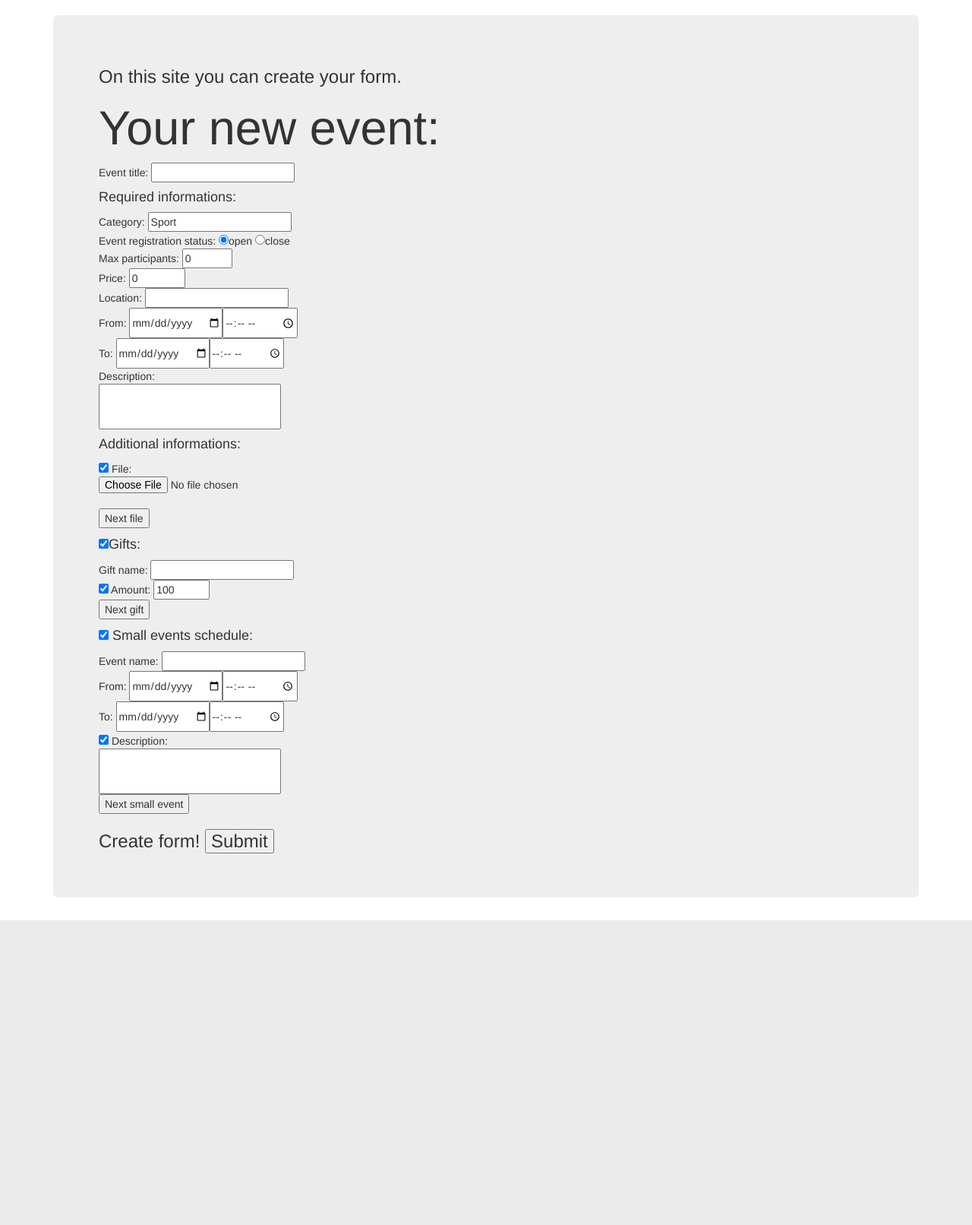
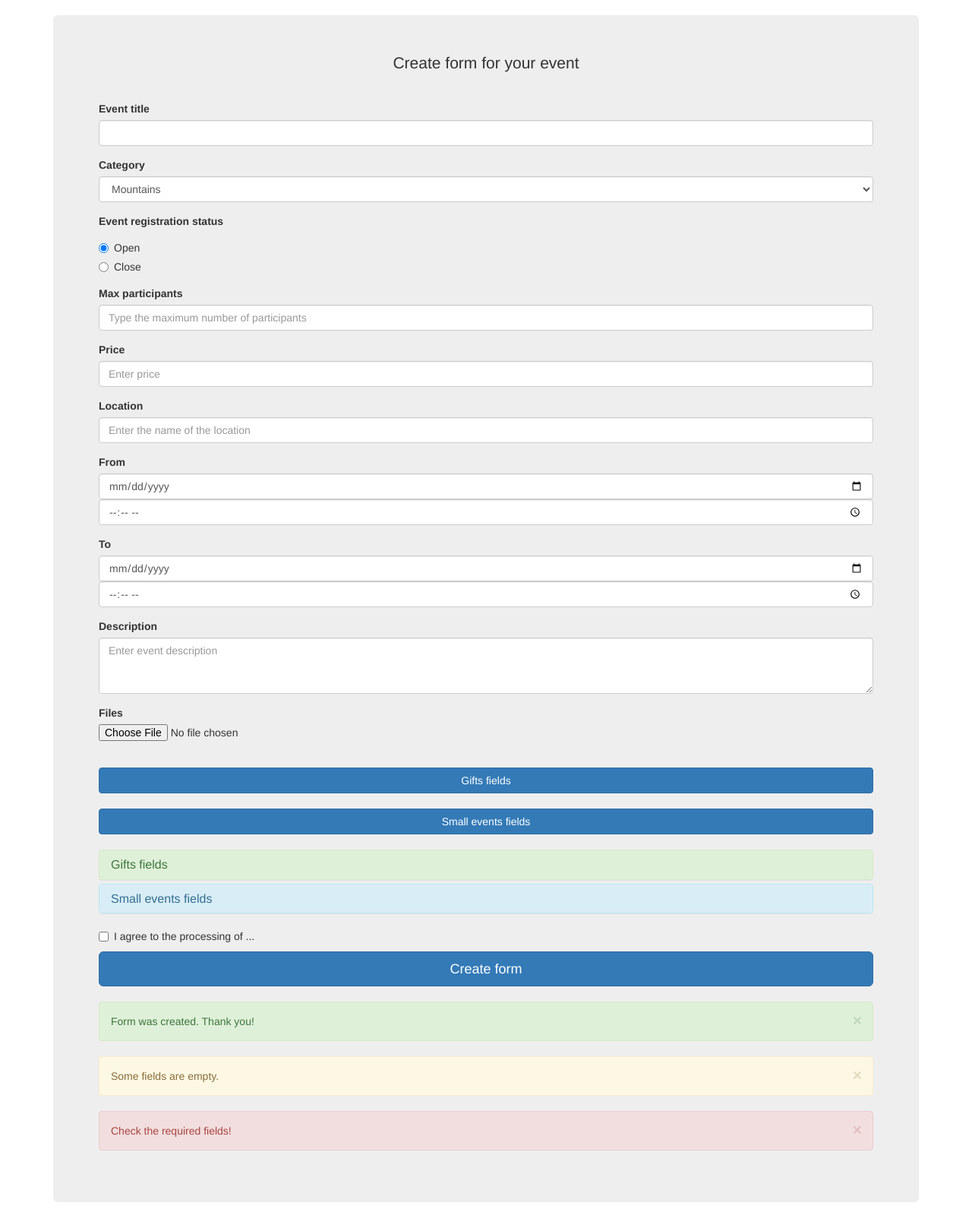
Before and after one commit to gitter-badger/first_project, a Django app: page /create_form/ in a window 1280 px wide. Shown: the part 52-1664 px from the top of the page at 76% size. Before the commit the page ends 1263 px from the top, so only its background shows below. Run offline with Django 3.2, Linux system fonts and the light colour scheme; some libraries are stand-ins or nearby versions.

Commit message:
widok kreacji formularza z dwoma wersjami wyswietlania dodatkowych pol

```diff
--- a/create_form/templates/create_form/create_form_template.html
+++ b/create_form/templates/create_form/create_form_template.html
@@ -5,36 +5,186 @@
 {% endblock %}
 
 {% block mainblock %}
-    <h3>On this site you can create your form.</h3>
-    <h1>Your new event:</h1>
-    Event title: <input type="text" name="title"></BR>
-    <h4>Required informations:</h4>
-	    Category: <input list="category" name="category" value="Sport">
-			<datalist id="category">
-				<option value="Sport">
-				<option value="2">
-				<option value="3">
-				<option value="4">
-				<option value="5">
-			</datalist></BR>
-		Event registration status: <input type="radio" name="on" value="on" checked>open   <input type="radio" name="off" value="off">close </BR>
-	    Max participants: <input type="number" name="max_patricipants" min="0" max="999" value="0"></BR>
-	    Price: <input type="number" name="price" min="0" max="9999" value="0"></BR>
-	    Location: <input type="text" name="location"></BR>
-	    From: <input type="date" name="from"><input type="time" name="from_time"></BR>
-	    To: <input type="date" name="to"><input type="time" name="to_time"></BR>
-	    Description:</BR>
-	    <input type="text" name="desctiption" style="width:240px; height:60px;"></BR>
+<p class="text-center">
+	Create form for your event
+</p>
+</BR>
 
-	<h4>Additional informations:</h4>
-	    <input type="checkbox" name="f_n" value="yes" checked> File: <input type="file" name="file"></BR>
-	    <input type="submit" value="Next file"></BR>
+<form role="form">
+	<div class="form-group">
+		<label for="inputEventTitle">Event title</label>
+		<input type="eventTitle" class="form-control" id="inputEventTitle">
+	</div>
+	<div class="form-group">
+		<label for="inputCategory">Category</label>
+		<select class="form-control">
+			<option>Mountains</option>
+			<option>Tourist</option>
+			<option>Tent</option>
+			<option>Bike</option>
+			<option>Sport</option>
+		</select>
+	</div>
+	<div class="form-group">
+		<label for="inputStatus">Event registration status</label>
+		<div class="radio">
+			<label>
+				<input type="radio" name="optionsRadios" id="optionsRadios1" value="open" checked>
+				Open
+			</label>
+		</div>
+		<div class="radio">
+			<label>
+				<input type="radio" name="optionsRadios" id="optionsRadios2" value="close">
+				Close
+			</label>
+		</div>
+	</div>
+	<div class="form-group">
+		<label for="inputMaxPatricipants">Max participants</label>
+		<input type="number" class="form-control" id="inputMaxParticipants" placeholder="Type the maximum number of participants" min="1">
+	</div>
+	<div class="form-group">
+		<label for="inputPrice">Price</label>
+		<input type="number" class="form-control" id="inputPrice" placeholder="Enter price" min="0">
+	</div>
+	<div class="form-group">
+		<label for="inputLocation">Location</label>
+		<input type="eventTitle" class="form-control" id="inputLocation" placeholder="Enter the name of the location">
+	</div>
+	<div class="form-group">
+		<label for="inputFrom">From</label>
+		<input type="date" class="form-control" id="inputFrom">
+		<input type="time" class="form-control" id="inputFromTime">
+	</div>
+	<div class="form-group">
+		<label for="inputTo">To</label>
+		<input type="date" class="form-control" id="inputTo">
+		<input type="time" class="form-control" id="inputToTime">
+	</div>
+	<div class="form-group">
+		<label for="inputDescription">Description</label>
+		<textarea class="form-control" id="inputDescription" rows="3" placeholder="Enter event description"></textarea>
+	</div>
+	<div class="form-group">
+		<label for="iInputFile">Files</label>
+		<input type="file" id="inputFile">
+	</div>
 
-	<h4><input type="checkbox" name="g_n" value="yes" checked>Gifts:</h4>
-	    Gift name: <input type="text" name="giftname"></BR>
-	    <input type="checkbox" name="a" value="yes" checked> Amount: <input type="number" name="amount" min="1" max="9999" value="100"></BR>
-		<input type="submit" value="Next gift"></BR>
+	</BR>
+	<div class="wrapper" id="giftHidden" style="display:none;">
+		<div class="form-group">
+			<label for="inputGift">Gift</label>
+			<input type="gift" class="form-control" id="inputGift" placeholder="Enter the name of the gift">
+		</div>
+		<div class="form-group">
+			<label for="inputAmount">Amount</label>
+			<input type="number" class="form-control" id="inputAmount" placeholder="Enter amount" min="0">
+		</div>
+	</div>
 
+	<button type="button" class="btn btn-primary btn-block" onclick="hiddenDiv = document.getElementById('giftHidden'); if (hiddenDiv.style.display == 'none') hiddenDiv.style.display = 'block'; else hiddenDiv.style.display = 'none'; ">Gifts fields</button>
+	</BR>
+
+	<div class="wrapper" id="smallEventsHidden" style="display:none;">
+		<div class="form-group">
+			<label for="inputSmallEventName">Small event name</label>
+			<input type="gift" class="form-control" id="inputSmallEventName" placeholder="Enter the name of the small event">
+		</div>
+		<div class="form-group">
+			<label for="inputSmallEventFrom">From</label>
+			<input type="date" class="form-control" id="inputSmallEventFrom">
+			<input type="time" class="form-control" id="inputSmallEventFromTime">
+		</div>
+		<div class="form-group">
+			<label for="inputSmallEventTo">To</label>
+			<input type="date" class="form-control" id="inputSmallEventTo">
+			<input type="time" class="form-control" id="inputSmallEventToTime">
+		</div>
+	</div>
+
+	<button type="button" class="btn btn-primary btn-block" onclick="hiddenDiv = document.getElementById('smallEventsHidden'); if (hiddenDiv.style.display == 'none') hiddenDiv.style.display = 'block'; else hiddenDiv.style.display = 'none'; ">Small events fields</button>
+	</BR>
+
+
+
+<div class="panel-group" id="accordion">
+  <div class="panel panel-success">
+    <div class="panel-heading">
+      <h4 class="panel-title">
+        <a data-toggle="collapse" data-parent="#accordion" href="#collapseOne">
+          Gifts fields
+        </a>
+      </h4>
+    </div>
+    <div id="collapseOne" class="panel-collapse collapse">
+      <div class="panel-body">
+		<div class="form-group">
+			<label for="inputGift">Gift</label>
+			<input type="gift" class="form-control" id="inputGift" placeholder="Enter the name of the gift">
+		</div>
+		<div class="form-group">
+			<label for="inputAmount">Amount</label>
+			<input type="number" class="form-control" id="inputAmount" placeholder="Enter amount" min="0">
+		</div>
+      </div>
+    </div>
+  </div>
+  <div class="panel panel-info">
+    <div class="panel-heading">
+      <h4 class="panel-title">
+        <a data-toggle="collapse" data-parent="#accordion" href="#collapseTwo">
+          Small events fields
+        </a>
+      </h4>
+    </div>
+    <div id="collapseTwo" class="panel-collapse collapse">
+      <div class="panel-body">
+		<div class="form-group">
+			<label for="inputSmallEventName">Small event name</label>
+			<input type="gift" class="form-control" id="inputSmallEventName" placeholder="Enter the name of the small event">
+		</div>
+		<div class="form-group">
+			<label for="inputSmallEventFrom">From</label>
+			<input type="date" class="form-control" id="inputSmallEventFrom">
+			<input type="time" class="form-control" id="inputSmallEventFromTime">
+		</div>
+		<div class="form-group">
+			<label for="inputSmallEventTo">To</label>
+			<input type="date" class="form-control" id="inputSmallEventTo">
+			<input type="time" class="form-control" id="inputSmallEventToTime">
+		</div>
+      </div>
+    </div>
+  </div>
+</div>
+
+
+
+	<div class="checkbox">
+		<label>
+			<input type="checkbox">I agree to the processing of ...
+		</label>
+	</div>
+	<button type="submit" class="btn btn-primary btn-lg btn-block" onclick="">Create form</button>
+	</BR>
+
+	<div class="alert alert-success alert-dismissable">
+		<button type="button" class="close" data-dismiss="alert" aria-hidden="true">&times;</button>
+		Form was created. Thank you!
+	</div>
+	<div class="alert alert-warning alert-dismissable">
+		<button type="button" class="close" data-dismiss="alert" aria-hidden="true">&times;</button>
+		Some fields are empty.
+	</div>
+	<div class="alert alert-danger alert-dismissable">
+		<button type="button" class="close" data-dismiss="alert" aria-hidden="true">&times;</button>
+		Check the required fields!
+	</div>
+
+</form>
+
+<!--
     <h4><input type="checkbox" name="s_e_s" value="yes" checked> Small events schedule:</h4>
 	    Event name: <input type="text" name="event_name"></BR>
 	    From: <input type="date" name="event_from"><input type="time" name="event_from_time"></BR>
@@ -45,5 +195,7 @@
 
 	<h3>Create form! <input type="submit" value="Submit"></h3>
 
+-->
+
 
 {% endblock %}
```
Also changed, not shown: create_form/templates/logged_in_base_template.html (deleted, +0 -55 lines).
